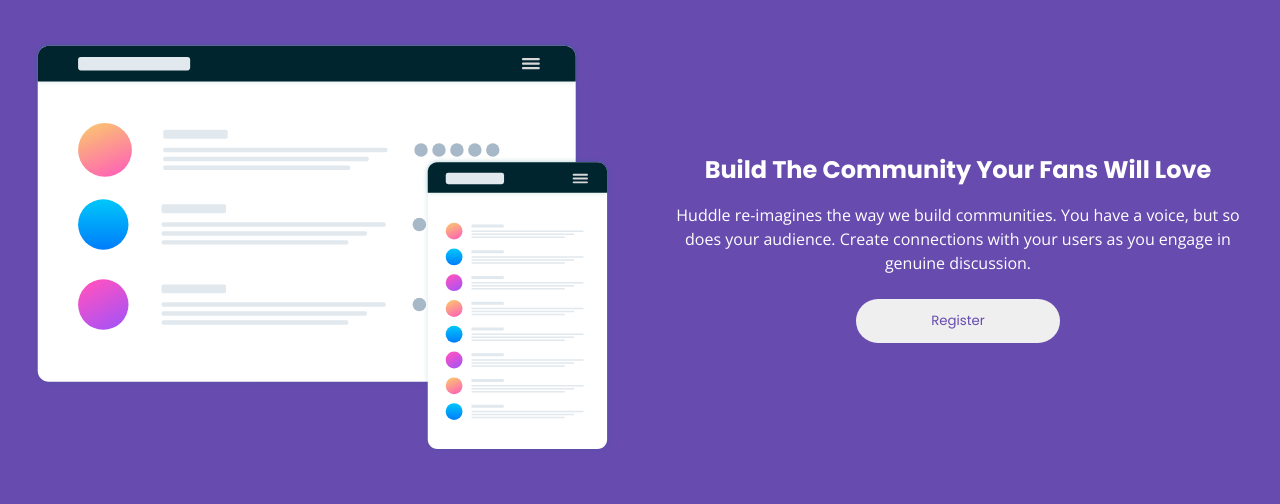
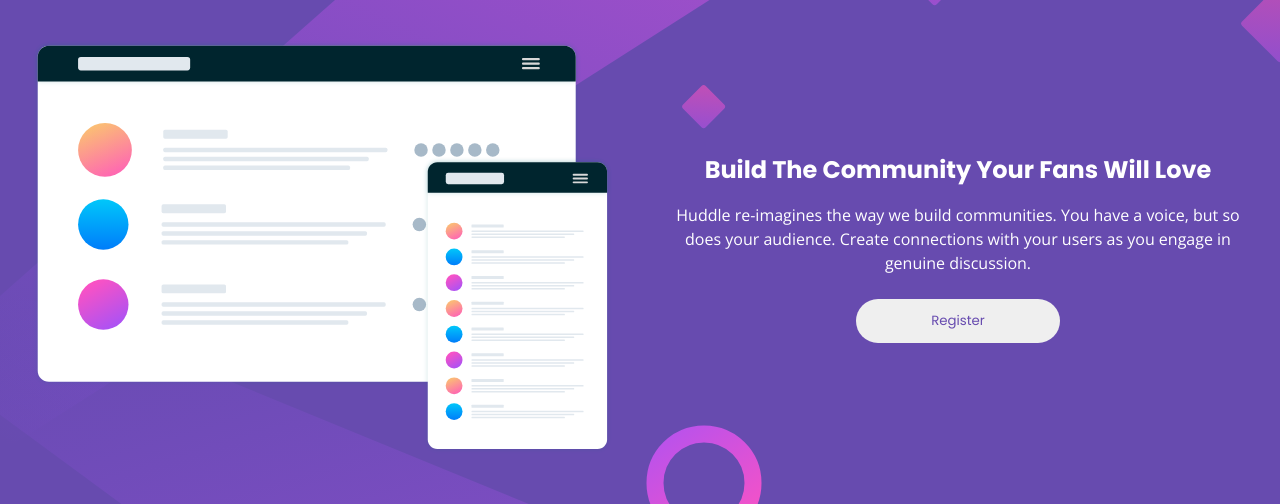
Before and after one commit to Madhu-U/Huddle-landing-page-FrontendMentor, a plain HTML site: page index.html in a window 1280 px wide. Shown: the part 80-584 px from the top of the page. Drawn offline with nearby package versions, Linux system fonts and the light colour scheme; the site is published under a folder, as on GitHub Pages, so addresses that start at the root find nothing.

Commit message:
Fixed background image loading issue

```diff
--- a/style.css
+++ b/style.css
@@ -31,7 +31,7 @@
 }
 
 body {
-    background: var(--clr-main) url(/images/bg-mobile.svg) no-repeat;
+    background: var(--clr-main) url(./images/bg-mobile.svg) no-repeat;
     padding: 2rem;
     color: var(--clr-text);
     text-align: center;
@@ -94,7 +94,7 @@
 
 @media (min-width: 400px) {
     body {
-        background: var(--clr-main) url(/images/bg-desktop.svg) no-repeat;
+        background: var(--clr-main) url(./images/bg-desktop.svg) no-repeat;
     }
 }
 
```
Also changed, not shown: image.png (added), 1 other file.
